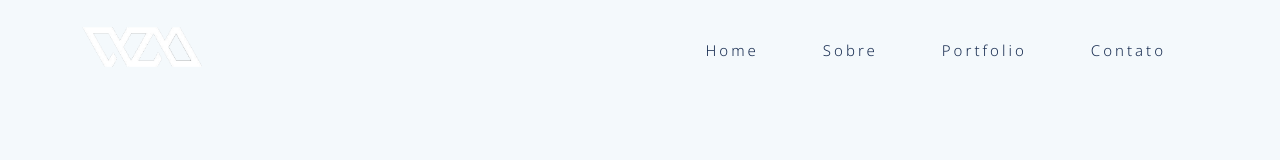
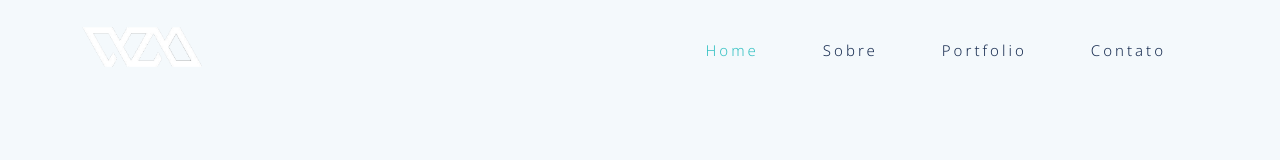
Before and after one commit to willmustafa/willmustafa.github.io, a Vue app: page / in a window 1280 px wide. In both pictures the pointer is over the item "Home". Shown: the top 160 px of the page. Built offline with nearby package versions, Linux system fonts and the light colour scheme.

Commit message:
Nav hover

```diff
--- a/src/components/layout/header/NavLinks.vue
+++ b/src/components/layout/header/NavLinks.vue
@@ -16,7 +16,9 @@
 </template>
 
 <script>
-export default {};
+export default {
+  name: "NavLinks",
+};
 </script>
 
 <style scoped>
@@ -30,4 +32,8 @@ li {
   position: relative;
   margin: 0 2rem;
 }
+
+li:hover {
+  color: var(--neon-blue);
+}
 </style>
```
